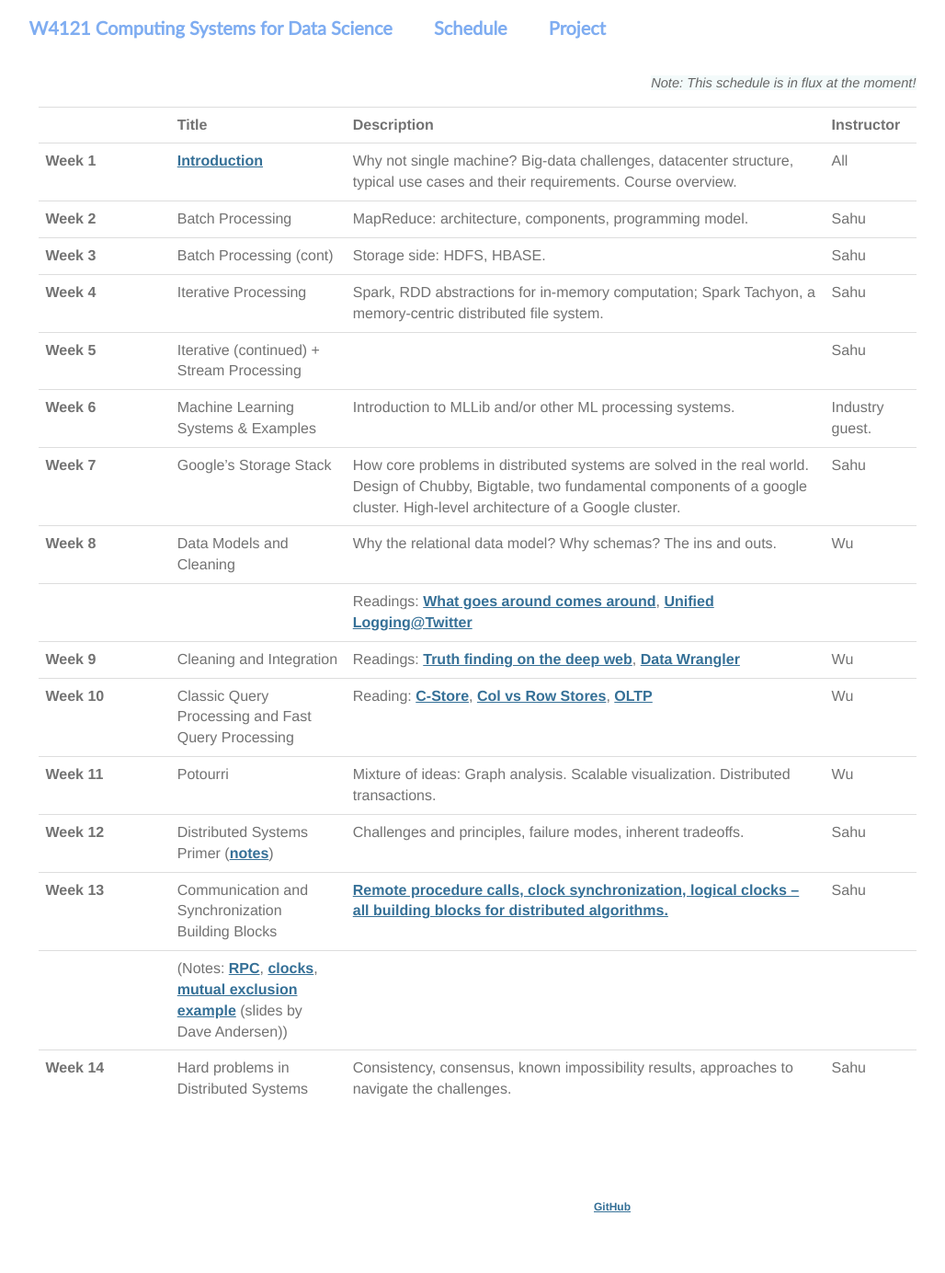
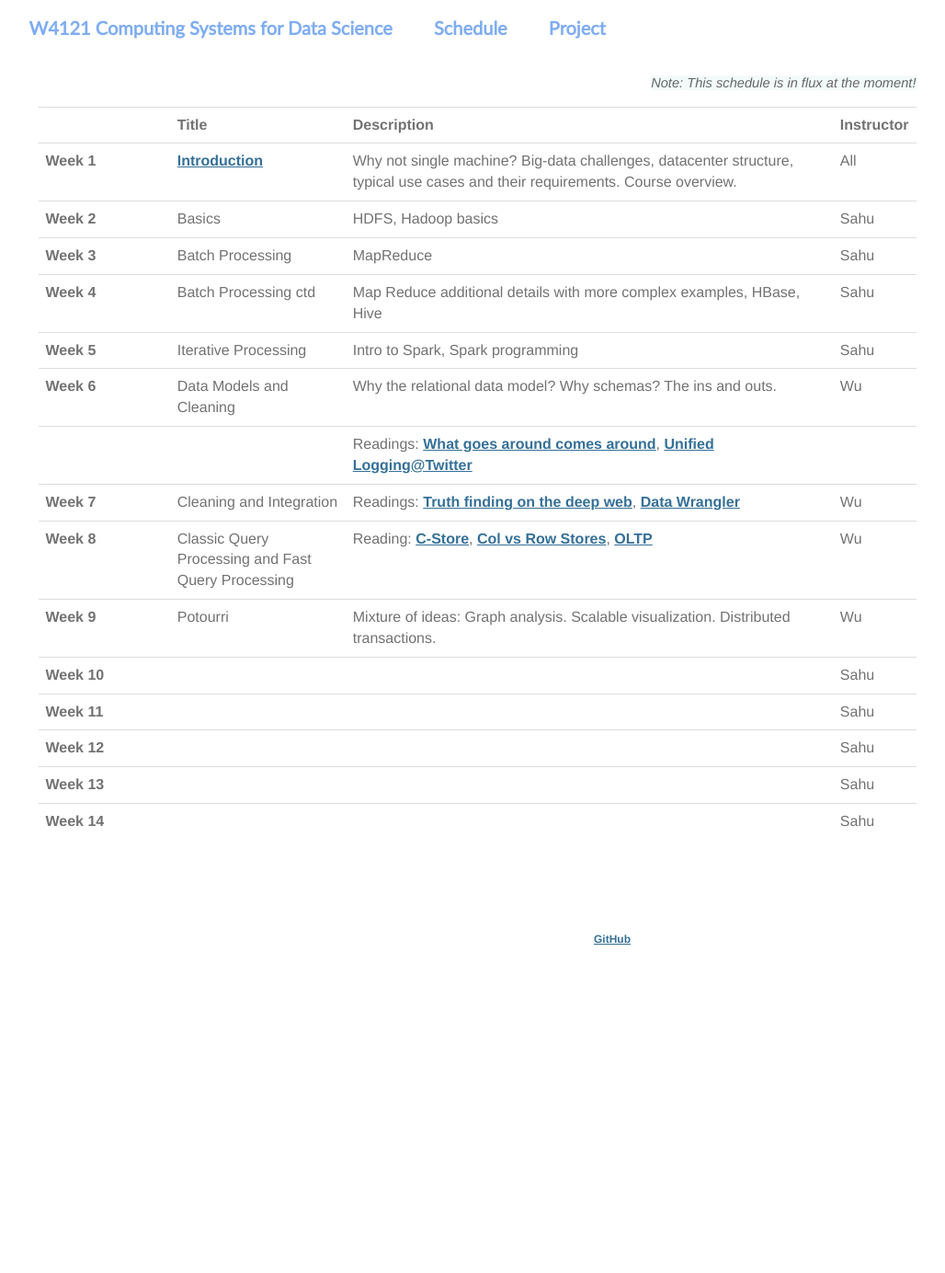
Before and after one commit to KnightMollo/w4121.github.io, a Jekyll site: the page built from schedule.md, in a window 1280 px wide. Shown: the whole page at 92% size, without its empty margins (121-1149 px from the left). Built offline with Jekyll 4.4.1, drawn with Linux system fonts in a browser that asks for light colours; after the commit the page ends 1093 px from its top, so only the background shows below that.

Commit message:
updated website

```diff
--- a/schedule.md
+++ b/schedule.md
@@ -24,18 +24,25 @@ title: Lectures
 {: .table  .lecture :}
 |        |  Title   |  Description | Instructor |
 | Week 1 |  [Introduction](./lectures/lec1.pdf)   |  Why not single machine? Big-data challenges, datacenter structure, typical use cases and their requirements. Course overview. | All
-| Week 2 |  Batch Processing |  MapReduce: architecture, components, programming model. | Sahu
-| Week 3 |  Batch Processing (cont) | Storage side: HDFS, HBASE.  | Sahu
-| Week 4 |  Iterative Processing |  Spark, RDD abstractions for in-memory computation; Spark Tachyon, a memory-centric distributed file system. | Sahu
-| Week 5 |  Iterative (continued) + Stream Processing |  |   Sahu
-| Week 6 |  Machine Learning Systems & Examples | Introduction to MLLib and/or other ML processing systems. | Industry guest.
-| Week 7 |  Google's Storage Stack  | How core problems in distributed systems are solved in the real world. Design of Chubby, Bigtable, two fundamental components of a google cluster. High-level architecture of a Google cluster. | Sahu
-| Week 8 |  Data Models and Cleaning |  Why the relational data model? Why schemas? The ins and outs. | Wu
+| Week 2 |  Basics |  HDFS, Hadoop basics  | Sahu
+| Week 3 |  Batch Processing | MapReduce | Sahu
+| Week 4 |  Batch Processing ctd |  Map Reduce additional details with more complex examples, HBase, Hive | Sahu
+| Week 5 |  Iterative Processing | Intro to Spark, Spark programming |   Sahu
+| Week 6 |  Data Models and Cleaning |  Why the relational data model? Why schemas? The ins and outs. | Wu
 |        |                           |  Readings: [What goes around comes around](https://github.com/w4111/syllabus/blob/master/reading/goesaroundcomesaround.pdf),  [Unified Logging@Twitter](https://cs.uwaterloo.ca/~jimmylin/publications/Lee_etal_VLDB2012.pdf) |
-| Week 9 |  Cleaning and Integration  | Readings: [Truth finding on the deep web](http://www.vldb.org/pvldb/vol6/p97-li.pdf), [Data Wrangler](http://vis.stanford.edu/papers/wrangler) | Wu
-| Week 10 |  Classic Query Processing and Fast Query Processing  | Reading: [C-Store](http://db.csail.mit.edu/projects/cstore/vldb.pdf), [Col vs Row Stores](http://db.csail.mit.edu/projects/cstore/abadi-sigmod08.pdf), [OLTP](http://nms.csail.mit.edu/~stavros/pubs/OLTP_sigmod08.pdf) | Wu
-| Week 11 | Potourri  | Mixture of ideas: Graph analysis. Scalable visualization. Distributed transactions. | Wu
+| Week 7 |  Cleaning and Integration  | Readings: [Truth finding on the deep web](http://www.vldb.org/pvldb/vol6/p97-li.pdf), [Data Wrangler](http://vis.stanford.edu/papers/wrangler) | Wu
+| Week 8 |  Classic Query Processing and Fast Query Processing  | Reading: [C-Store](http://db.csail.mit.edu/projects/cstore/vldb.pdf), [Col vs Row Stores](http://db.csail.mit.edu/projects/cstore/abadi-sigmod08.pdf), [OLTP](http://nms.csail.mit.edu/~stavros/pubs/OLTP_sigmod08.pdf) | Wu
+| Week 9 | Potourri  | Mixture of ideas: Graph analysis. Scalable visualization. Distributed transactions. | Wu
+| Week 10 |   | | Sahu
+| Week 11 |   | | Sahu
+| Week 12 |   | | Sahu
+| Week 13 |   | | Sahu
+| Week 14 |   | | Sahu
+
+<!--
+| Week 11 |  Google's Storage Stack  | How core problems in distributed systems are solved in the real world. Design of Chubby, Bigtable, two fundamental components of a google cluster. High-level architecture of a Google cluster. | Sahu
 | Week 12 |  Distributed Systems Primer ([notes](http://columbia.github.io/systems-bigdata-class/lectures/ds-primer.txt))  | Challenges and principles, failure modes, inherent tradeoffs. | Sahu
 | Week 13 |  Communication and Synchronization Building Blocks | [Remote procedure calls, clock synchronization, logical clocks -- all building blocks for distributed algorithms.](http://columbia.github.io/systems-bigdata-class/2-lectures/)  | Sahu
 |        |  (Notes: [RPC](http://columbia.github.io/systems-bigdata-class/lectures/rpc.txt), [clocks](http://columbia.github.io/systems-bigdata-class/lectures/clocks.txt), [mutual exclusion example](http://columbia.github.io/systems-bigdata-class/lectures/mutual-exclusion-example.pdf) (slides by Dave Andersen))  | |
 | Week 14 |  Hard problems in Distributed Systems  |  Consistency, consensus, known impossibility results, approaches to navigate the challenges. | Sahu
+-->
```
